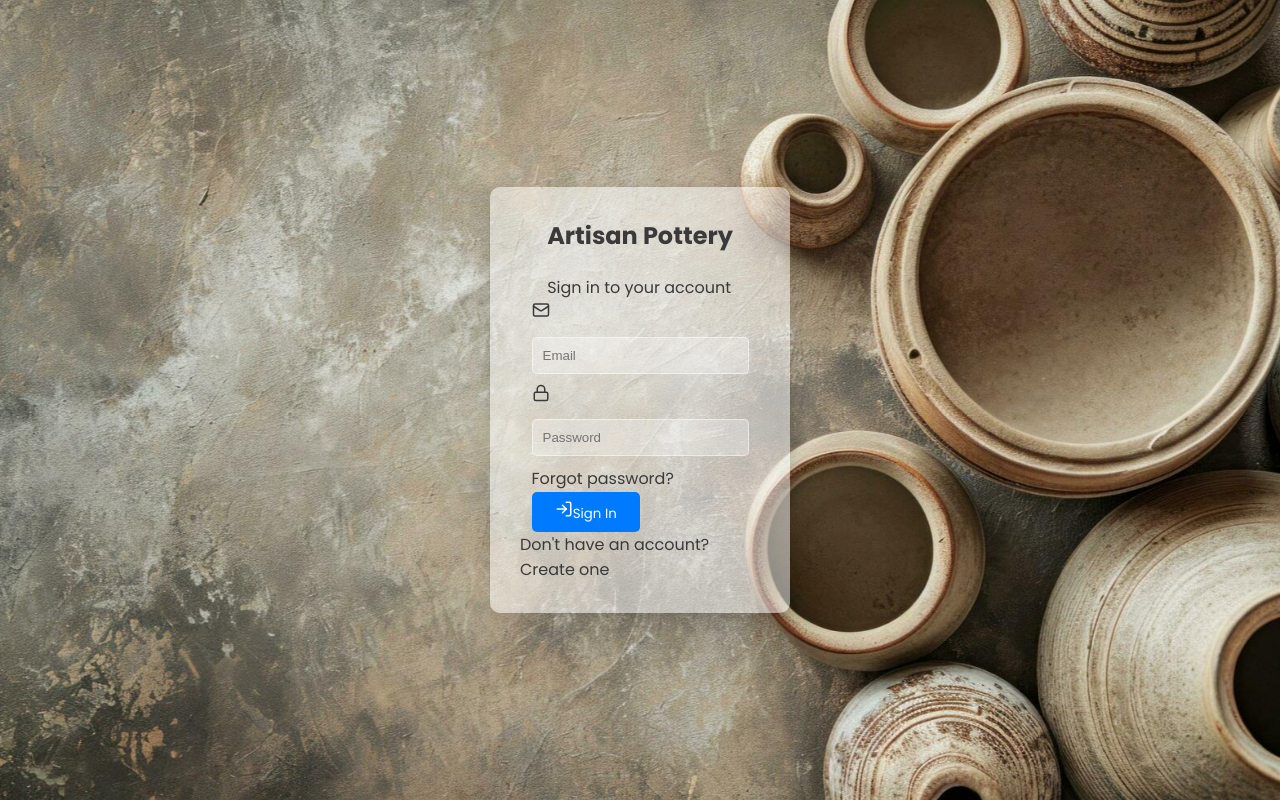
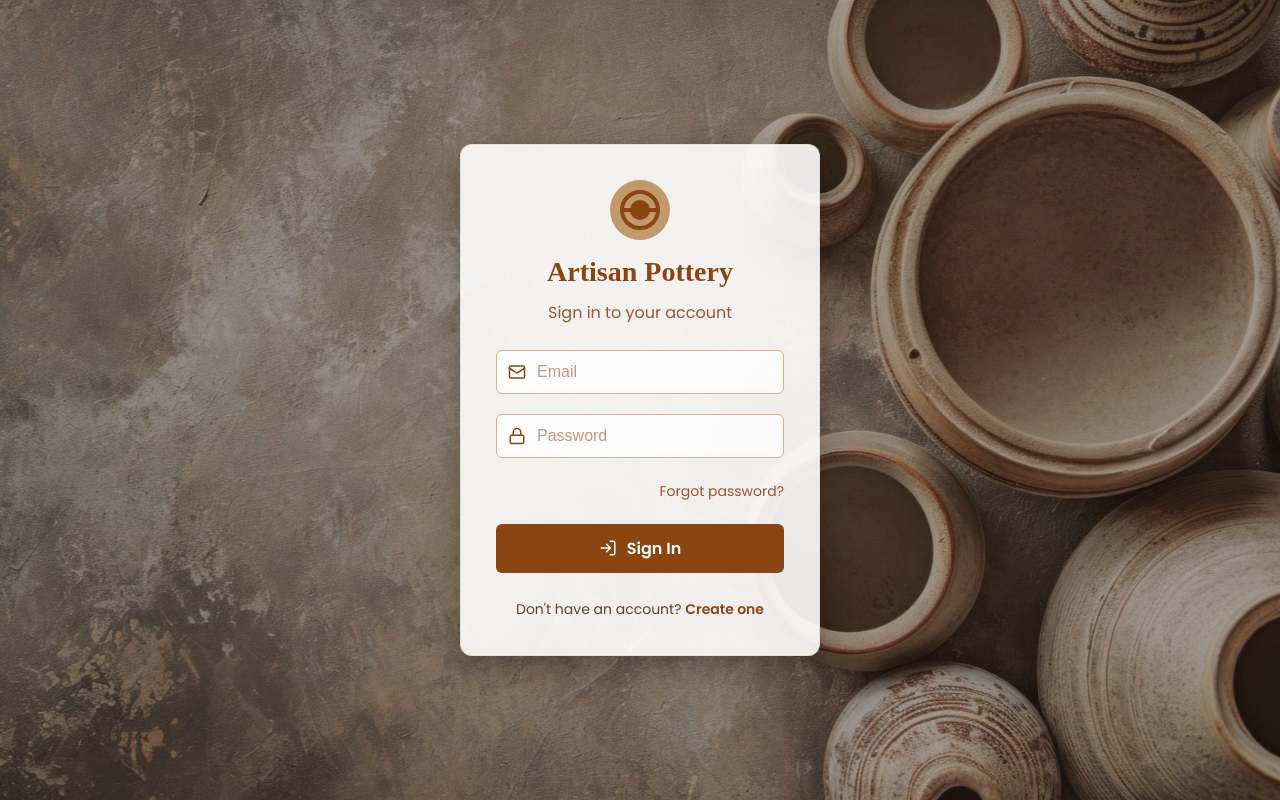
Before and after one commit to hanane987/Pottery_place, a React (Create React App) app in the folder ceramic-marketplace/frontend/: page /login in a window 1280 px wide. Built offline with nearby package versions, Linux system fonts and the light colour scheme.

Commit message:
[POT-23] Adjust Login page styles for better aesthetics

```diff
--- a/ceramic-marketplace/frontend/src/styles/Login.module.css
+++ b/ceramic-marketplace/frontend/src/styles/Login.module.css
@@ -3,82 +3,221 @@
   justify-content: center;
   align-items: center;
   height: 100vh;
-  background: url('../../public/images/poy.jpg') no-repeat center center fixed;
+  background: url("../../public/images/poy.jpg") no-repeat center center fixed;
   background-size: cover;
+  position: relative;
+}
+
+.loginContainer::before {
+  content: "";
+  position: absolute;
+  top: 0;
+  left: 0;
+  right: 0;
+  bottom: 0;
+  background: rgba(62, 39, 35, 0.4);
+  z-index: 1;
 }
 
 .loginForm {
-  background: rgba(255, 255, 255, 0.5);
-  border-radius: 10px;
-  padding: 30px;
-  box-shadow: 0 4px 20px rgba(0, 0, 0, 0.2);
-  width: 300px;
-}
-
-.loginForm h2 {
-  margin-bottom: 20px;
-  text-align: center;
-}
-
-.loginForm input {
-  width: 100%;
-  padding: 10px;
-  margin: 10px 0;
-  border: 1px solid rgba(255, 255, 255, 0.5);
-  border-radius: 5px;
-  background: rgba(255, 255, 255, 0.3);
-  color: #333;
-  transition: border-color 0.3s;
-}
-
-.loginForm input:focus {
-  border-color: #007bff;
-}
-
-.loginForm {
+  position: relative;
+  z-index: 2;
+  background: rgba(255, 255, 255, 0.9);
+  border-radius: 12px;
+  padding: 35px;
+  box-shadow: 0 8px 32px rgba(0, 0, 0, 0.3);
+  width: 360px;
   display: flex;
   flex-direction: column;
   align-items: center;
-  background: rgba(255, 255, 255, 0.5);
-  border-radius: 10px;
-  padding: 30px;
-  box-shadow: 0 4px 20px rgba(0, 0, 0, 0.2);
-  width: 300px;
+  border: 1px solid rgba(210, 180, 140, 0.3);
 }
 
-.loginForm button {
-  width: 50%;
-  padding: 8px;
-  background-color: #007bff;
+.formHeader {
+  text-align: center;
+  margin-bottom: 25px;
+  width: 100%;
+}
+
+.formHeader h2 {
+  color: #8b4513;
+  font-size: 28px;
+  margin: 10px 0 5px;
+  font-weight: 700;
+  font-family: "Playfair Display", serif;
+}
+
+.formHeader p {
+  color: #a0522d;
+  font-size: 16px;
+  margin: 0;
+  font-weight: 400;
+}
+
+.logoIcon {
+  margin: 0 auto 10px;
+  width: 60px;
+  height: 60px;
+  background-color: #c19a6b;
+  border-radius: 50%;
+  display: flex;
+  align-items: center;
+  justify-content: center;
+}
+
+.potteryWheel {
+  width: 40px;
+  height: 40px;
+  border: 4px solid #8b4513;
+  border-radius: 50%;
+  position: relative;
+  display: block;
+}
+
+.potteryWheel::before {
+  content: "";
+  position: absolute;
+  top: 50%;
+  left: 50%;
+  transform: translate(-50%, -50%);
+  width: 20px;
+  height: 20px;
+  background-color: #8b4513;
+  border-radius: 50%;
+}
+
+.potteryWheel::after {
+  content: "";
+  position: absolute;
+  top: 50%;
+  left: 0;
+  transform: translateY(-50%);
+  width: 100%;
+  height: 4px;
+  background-color: #8b4513;
+}
+
+form {
+  width: 100%;
+}
+
+.inputGroup {
+  position: relative;
+  margin-bottom: 20px;
+  width: 100%;
+}
+
+.inputIcon {
+  position: absolute;
+  left: 12px;
+  top: 50%;
+  transform: translateY(-50%);
+  color: #8b4513;
+}
+
+input {
+  width: 100%;
+  padding: 12px 12px 12px 40px;
+  border: 1px solid #d2b48c;
+  border-radius: 6px;
+  background: rgba(255, 255, 255, 0.8);
+  color: #3e2723;
+  font-size: 16px;
+  transition: all 0.3s ease;
+}
+
+input:focus {
+  border-color: #8b4513;
+  box-shadow: 0 0 0 2px rgba(139, 69, 19, 0.2);
+  outline: none;
+}
+
+input::placeholder {
+  color: #a0522d;
+  opacity: 0.6;
+}
+
+.forgotPassword {
+  text-align: right;
+  margin-bottom: 20px;
+}
+
+.forgotPassword a {
+  color: #a0522d;
+  text-decoration: none;
+  font-size: 14px;
+  transition: color 0.3s;
+}
+
+.forgotPassword a:hover {
+  color: #8b4513;
+  text-decoration: underline;
+}
+
+.loginButton {
+  width: 100%;
+  padding: 12px;
+  background-color: #8b4513;
   color: white;
   border: none;
-  border-radius: 5px;
+  border-radius: 6px;
   cursor: pointer;
   transition: background-color 0.3s;
+  display: flex;
+  align-items: center;
+  justify-content: center;
+  gap: 10px;
+  font-size: 16px;
+  font-weight: 600;
 }
 
-.loginForm button:hover {
-  background-color: #0056b3;
+.loginButton:hover {
+  background-color: #6d3610;
 }
 
 .error {
-  color: red;
+  color: #d32f2f;
   text-align: center;
-  margin-top: 10px;
+  margin-top: 15px;
+  font-size: 14px;
+  background-color: rgba(211, 47, 47, 0.1);
+  padding: 8px 12px;
+  border-radius: 4px;
+  width: 100%;
 }
 
-.loginForm select {
-  width: 100%;
-  padding: 10px;
-  margin: 10px 0;
-  border: 1px solid rgba(255, 255, 255, 0.5);
-  border-radius: 5px;
-  background: rgba(255, 255, 255, 0.3);
-  color: #333;
-  transition: border-color 0.3s;
+.registerLink {
+  margin-top: 25px;
+  text-align: center;
+  color: #5d4037;
+  font-size: 14px;
 }
 
-.loginForm select:focus {
-  border-color: #007bff;
+.registerLink a {
+  color: #8b4513;
+  text-decoration: none;
+  font-weight: 600;
+  transition: color 0.3s;
+}
+
+.registerLink a:hover {
+  color: #a0522d;
+  text-decoration: underline;
+}
+
+select {
+  width: 100%;
+  padding: 12px 12px 12px 40px;
+  border: 1px solid #d2b48c;
+  border-radius: 6px;
+  background: rgba(255, 255, 255, 0.8);
+  color: #3e2723;
+  font-size: 16px;
+  transition: all 0.3s ease;
+}
+
+select:focus {
+  border-color: #8b4513;
+  box-shadow: 0 0 0 2px rgba(139, 69, 19, 0.2);
   outline: none;
 }
```
